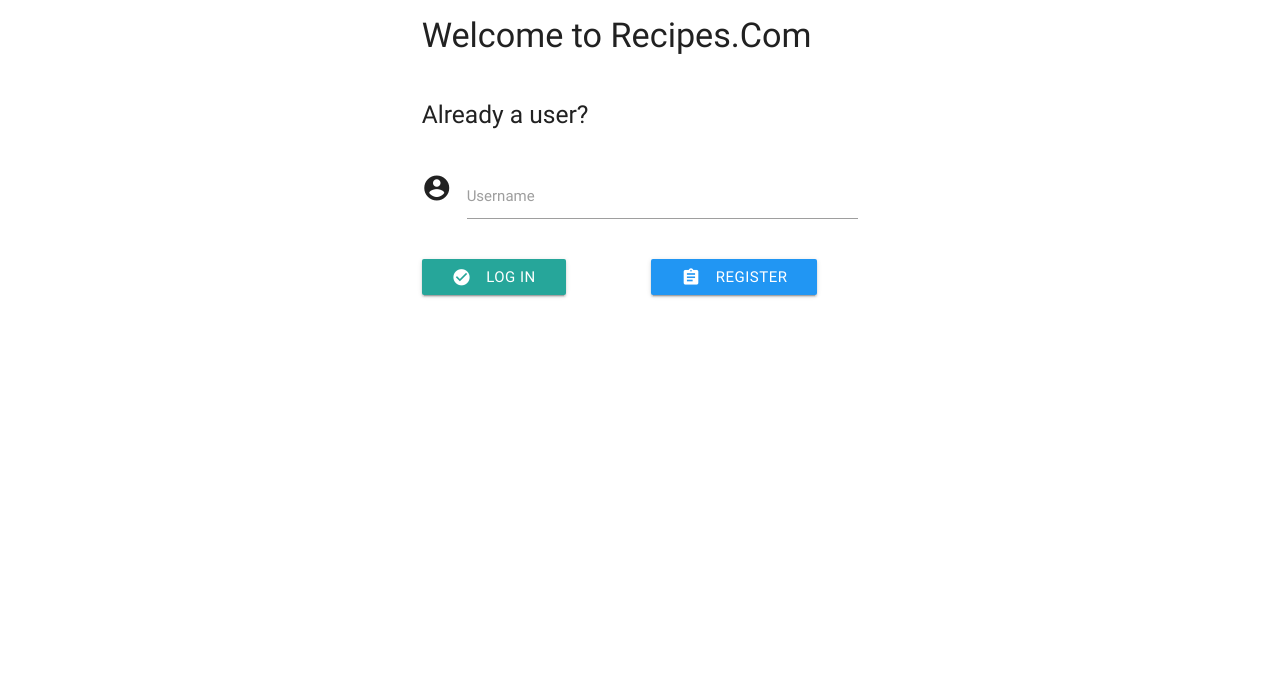
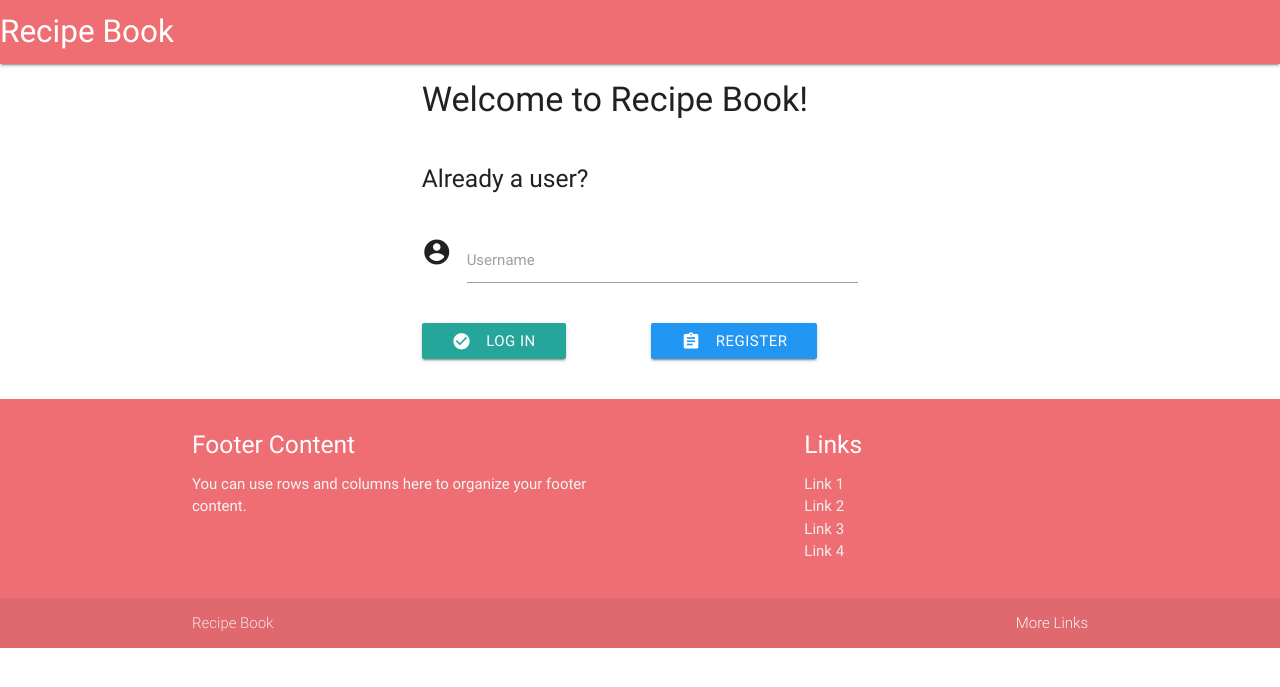
Before and after one commit to Kash1503/data-centric-development, a Flask app: page / in a window 1280 px wide. Shown: the top 687 px of the page. Run offline with Flask 2, Linux system fonts and the light colour scheme; style sheets or scripts are compiled from the project's sources; some libraries are stand-ins or nearby versions.

Commit message:
Fix issue with navbar on login and register pages. Add footer throughout the site. Add basic browse page to view all recipes in the collection

```diff
--- a/app.py
+++ b/app.py
@@ -56,8 +56,26 @@ def user_page(username):
     # Search for the recipes created by the user and store information in a variable
     recipes = mongo.db.recipes.find({'user': username.lower()})
 
-    return render_template('user.html', user_data=user_data, recipes=recipes)
+    return render_template('user.html', username=username, user_data=user_data, recipes=recipes)
 
+
+@app.route('/browse/<username>')
+def browse(username):
+
+# Load the browse page and pass in data from the recipes, allergens and
+# cuisine collections for use with filtering
+
+    # Store the searches in variables
+    recipes = mongo.db.recipes.find()
+    allergens = mongo.db.allergens.find()
+    cuisine = mongo.db.allergens.find()
+
+    # Render the browse.html page and pass in data, keeping the
+    # username to pass back to user page if needed
+    return render_template('browse.html', username=username,
+                                            recipes=recipes,
+                                            allergens=allergens,
+                                            cuisine=cuisine)
 
 # Functions, queries and redirects
 
--- a/templates/login.html
+++ b/templates/login.html
@@ -2,25 +2,31 @@
 <html lang="en">
 
 <head>
+    <meta charset="UTF-8">
+    <meta name="viewport" content="width=device-width, initial-scale=1.0">
+    <meta http-equiv="X-UA-Compatible" content="ie=edge">
+    <title>Recipe Book</title>
+
     <!--Google icon font call-->
     <link href="https://fonts.googleapis.com/icon?family=Material+Icons" rel="stylesheet">
     <!--Materialize css 0.100.2 call-->
     <link rel="stylesheet" href="https://cdnjs.cloudflare.com/ajax/libs/materialize/0.100.2/css/materialize.min.css">
     <!--link to the style.css file in the static folder-->
     <link rel="stylesheet" href="{{url_for('static', filename='css/style.css')}}" type="text/css" />
-
-    <meta charset="UTF-8">
-    <meta name="viewport" content="width=device-width, initial-scale=1.0">
-    <meta http-equiv="X-UA-Compatible" content="ie=edge">
-    <title>Recipe Book</title>
 </head>
 
 <body>
+    <header>
+        <nav>
+            <div class="nav-wrapper">
+                <a href="{{url_for('login')}}" class="brand-logo">Recipe Book</a>
+            </div>
+        </nav>
+    </header>
     <div class="container">
-
         <div class="row">
             <div class="col s6 offset-s3">
-                <h4>Welcome to Recipes.Com</h4>
+                <h4>Welcome to Recipe Book!</h4>
             </div>
         </div>
         {% for message in get_flashed_messages()%}
@@ -53,6 +59,31 @@
             </form>
         </div>
     </div>
+    <footer class="page-footer">
+        <div class="container">
+            <div class="row">
+                <div class="col l6 s12">
+                    <h5 class="white-text">Footer Content</h5>
+                    <p class="grey-text text-lighten-4">You can use rows and columns here to organize your footer content.</p>
+                </div>
+                <div class="col l4 offset-l2 s12">
+                    <h5 class="white-text">Links</h5>
+                    <ul>
+                        <li><a class="grey-text text-lighten-3" href="#!">Link 1</a></li>
+                        <li><a class="grey-text text-lighten-3" href="#!">Link 2</a></li>
+                        <li><a class="grey-text text-lighten-3" href="#!">Link 3</a></li>
+                        <li><a class="grey-text text-lighten-3" href="#!">Link 4</a></li>
+                    </ul>
+                </div>
+            </div>
+        </div>
+        <div class="footer-copyright">
+            <div class="container">
+                Recipe Book
+                <a class="grey-text text-lighten-4 right" href="#!">More Links</a>
+            </div>
+        </div>
+    </footer>
 
     <!--Initialise jQuery 3.2.1-->
     <script type="text/javascript" src="https://code.jquery.com/jquery-3.2.1.min.js"></script>
```
Also changed, not shown: templates/base.html (+34 -8 lines), templates/browse.html (added, +27 -0 lines), templates/register.html (+37 -6 lines), static/css/style.scss (deleted).
